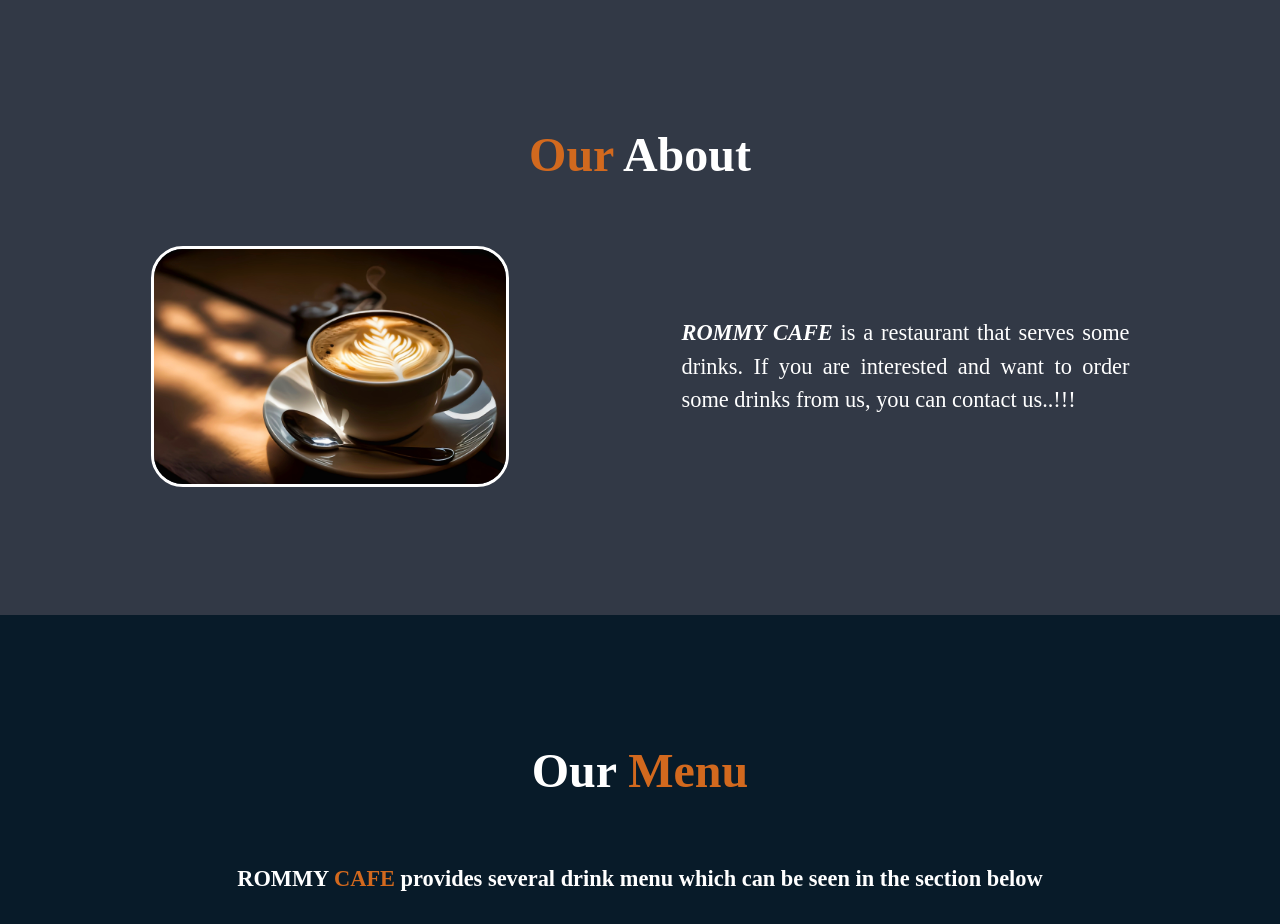
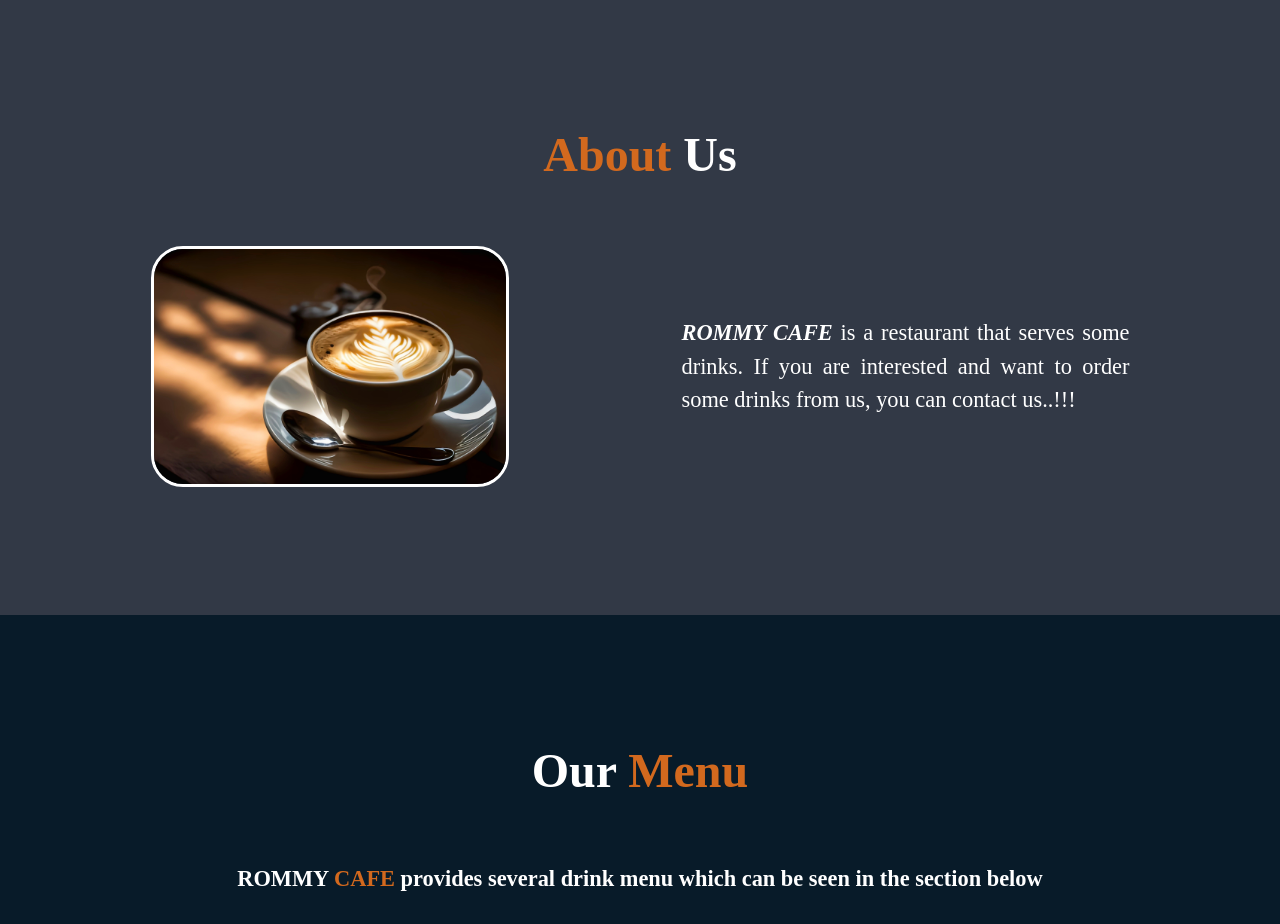
Before and after one commit to LuxiousOfficial/Rommy_Cafe, a plain HTML site: page index.html in a window 1280 px wide. Shown: the part 802-1726 px from the top of the page. Drawn offline with nearby package versions, Linux system fonts and the light colour scheme.

Commit message:
index.html

```diff
--- a/index.html
+++ b/index.html
@@ -42,7 +42,7 @@
 	</section>
 
 	<section class="about" id="ourabout">
-		<h2>our <span>about</span></h2>
+		<h2>about <span>us</span></h2>
 
 		<div class="cafe">
 			<div class="rommycafe">
```
